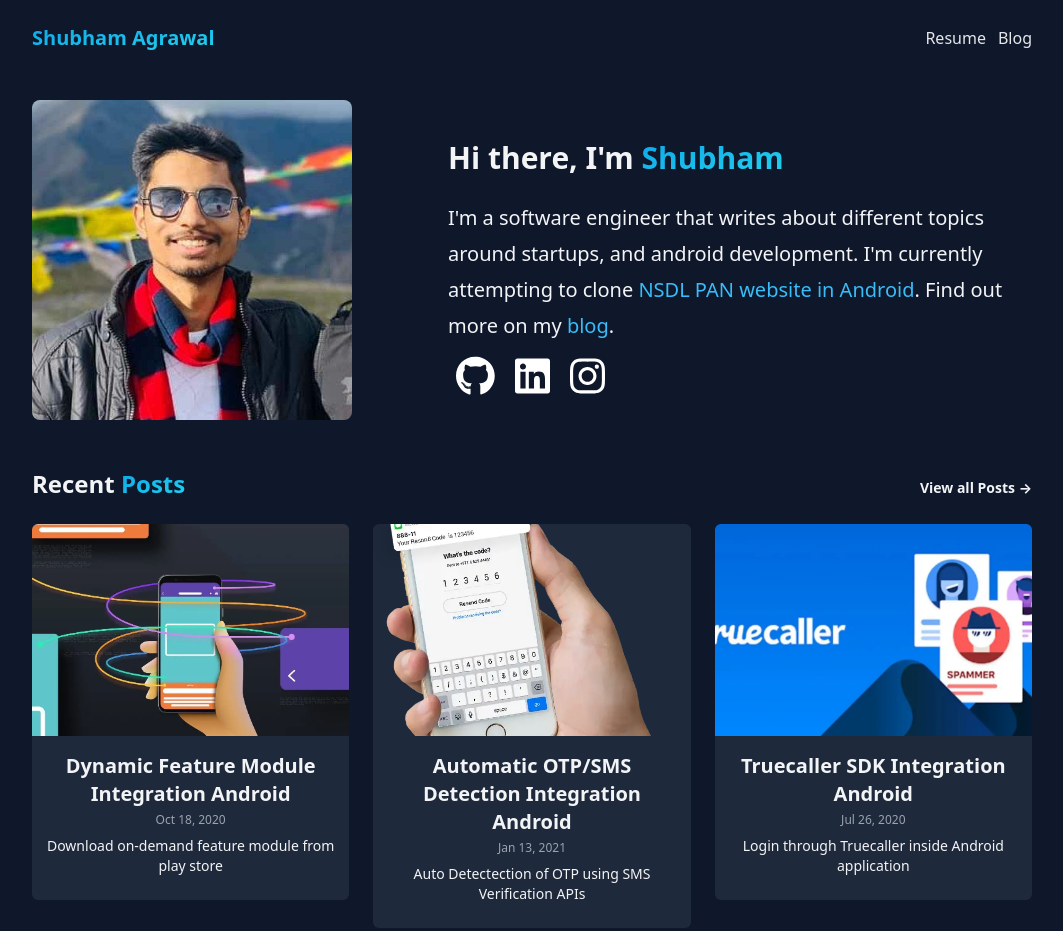
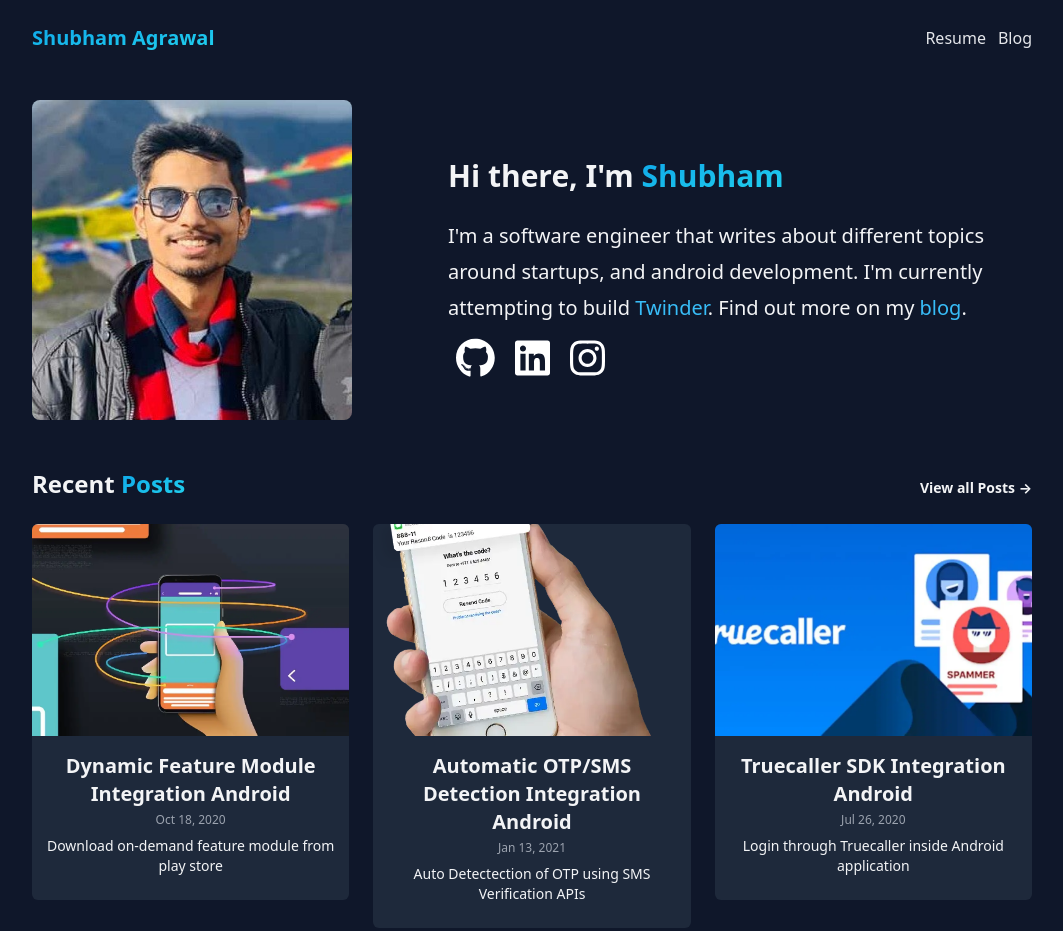
Before and after one commit to shubh261096/portfolio, a plain HTML site: page index.html in a window 1280 px wide. Shown: the top 931 px of the page, without its empty margins (108-1171 px from the left). Drawn offline with Linux system fonts and the light colour scheme.

Commit message:
Changes in project

```diff
--- a/index.html
+++ b/index.html
@@ -72,8 +72,8 @@
         <h1 class="text-3xl font-bold pt-4">Hi there, I&#x27;m <span
             class="bg-gradient-to-br from-sky-500 to-cyan-400 bg-clip-text text-transparent">Shubham</span></h1>
         <p class="mt-6 text-xl leading-9">I&#x27;m a software engineer that writes about different topics around
-          startups, and android development. I&#x27;m currently attempting to clone<!-- --> <a
-            href="https://github.com/shubh261096/ePAN" class="text-sky-400">NSDL PAN website in Android</a>. Find out
+          startups, and android development. I&#x27;m currently attempting to build<!-- --> <a
+            href="https://twitter.com/twinderbot" class="text-sky-400">Twinder</a>. Find out
           more on my<!-- --> <a href="https://medium.com/@iagrawalshubham" class="text-sky-400">blog</a>.</p>
         <div class="mt-3 flex gap-1">
           <a href="https://github.com/shubh261096" class="fill-white hover:fill-slate-500">
```
